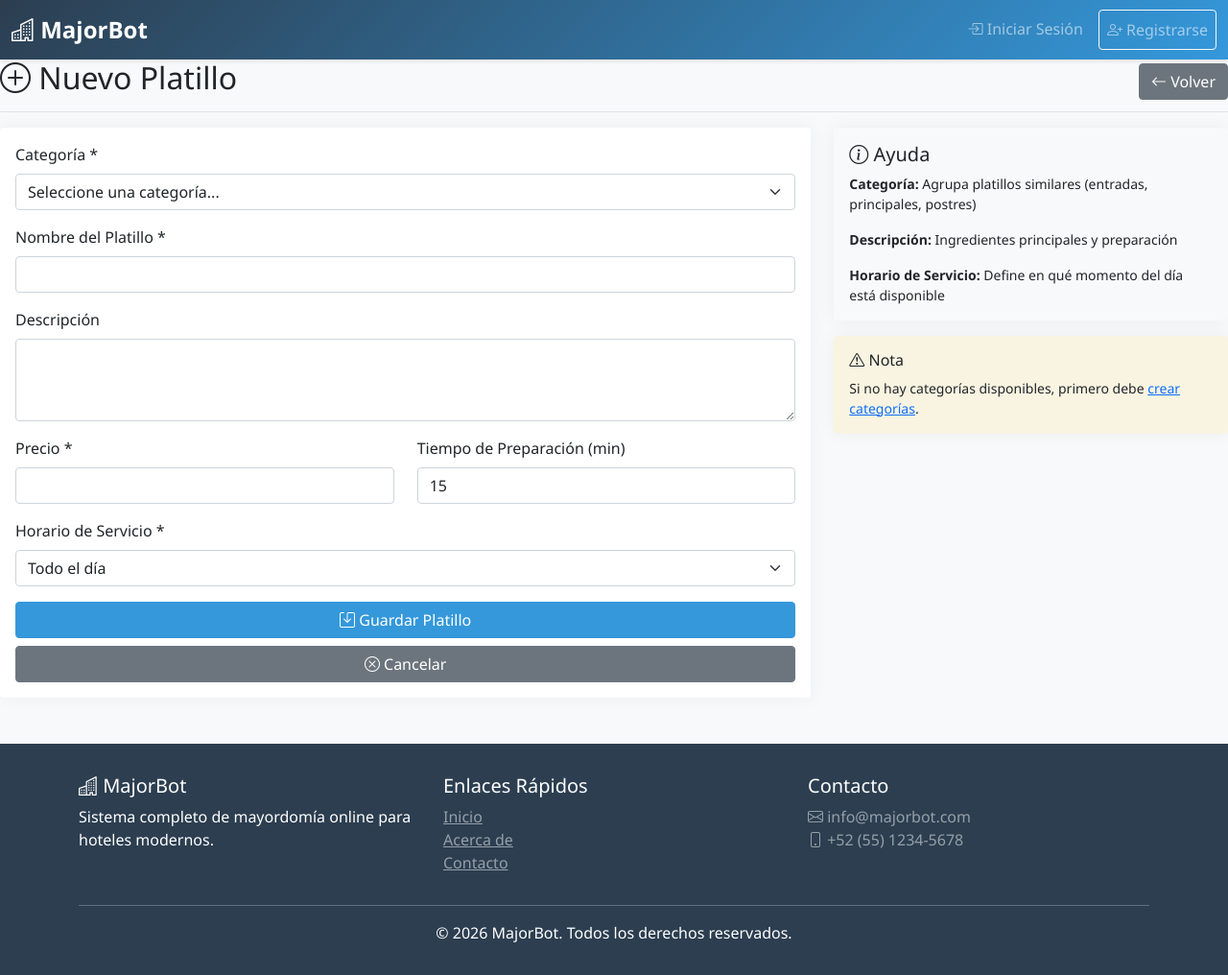
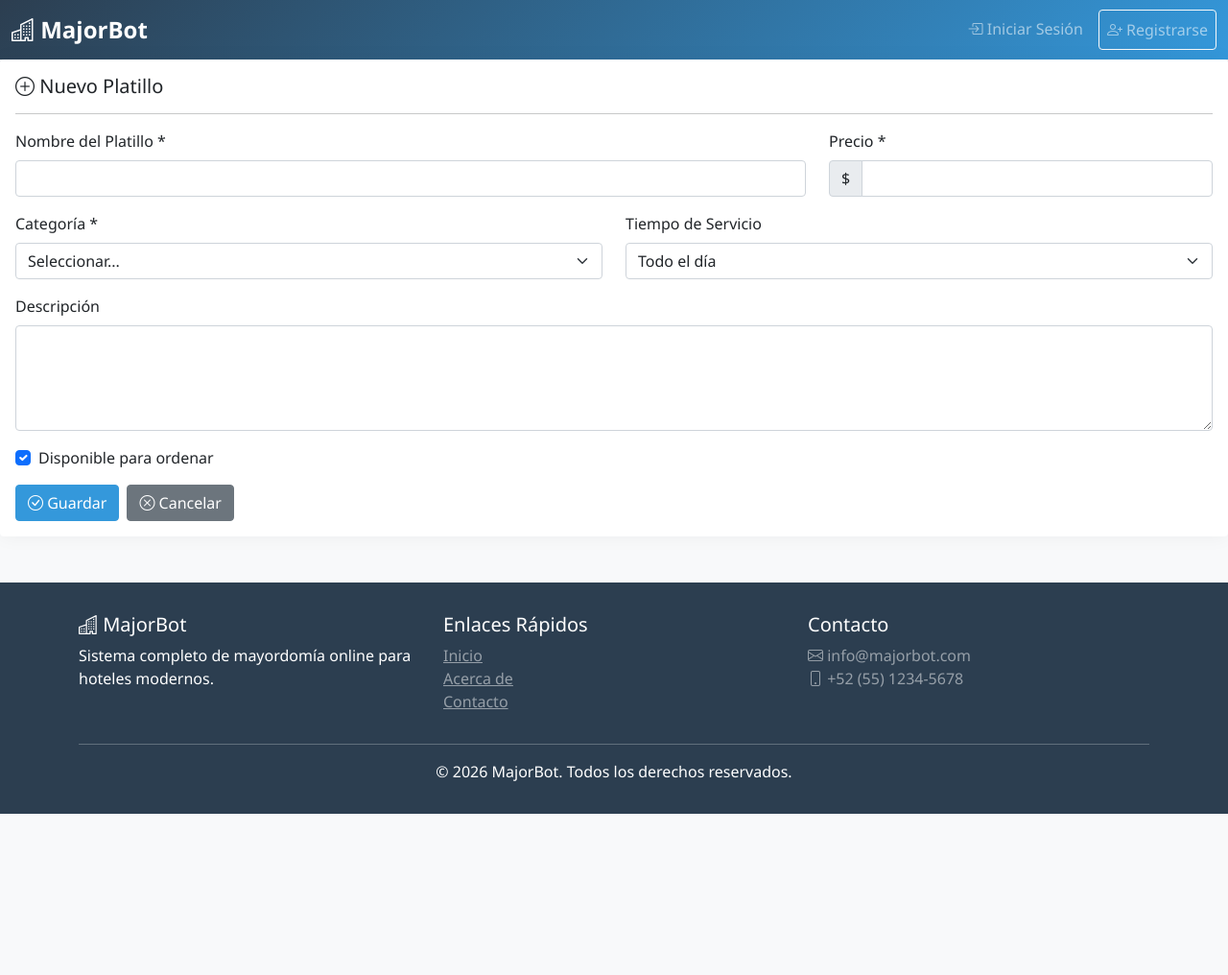
Before and after one commit to danjohn007/enolobot-sistema-php, a PHP site: the page made by app/views/dishes/create.php in a window 1280 px wide. Shown: the whole page at 96% size. After the commit the page ends 848 px from the top, so only its background shows below. Run offline with PHP 8.4, Linux system fonts and the light colour scheme; the template is opened without the code that fills it, so the values that code supplies are empty; some libraries are stand-ins or nearby versions.

Commit message:
Cambios Amenidades y Dishes: rename button, redesign dishes form, update controller
Co-authored-by: danjohn007 <77515822+danjohn007@users.noreply.github.com>

```diff
--- a/app/views/amenities/index.php
+++ b/app/views/amenities/index.php
@@ -2,7 +2,7 @@
     <h1 class="h2"><i class="bi bi-water"></i> Gestión de Amenidades</h1>
     <?php if ($role === 'hotel_admin'): ?>
         <a href="<?php echo BASE_URL; ?>/amenities/create" class="btn btn-primary">
-            <i class="bi bi-plus-circle"></i> Nueva Amenidad
+            <i class="bi bi-plus-circle"></i> Agregar Amenidad
         </a>
     <?php endif; ?>
 </div>
--- a/app/views/dishes/create.php
+++ b/app/views/dishes/create.php
@@ -1,67 +1,64 @@
-<div class="d-flex justify-content-between flex-wrap flex-md-nowrap align-items-center pb-2 mb-3 border-bottom">
-    <h1 class="h2"><i class="bi bi-plus-circle"></i> Nuevo Platillo</h1>
-    <a href="<?php echo BASE_URL; ?>/dishes" class="btn btn-secondary">
-        <i class="bi bi-arrow-left"></i> Volver
-    </a>
-</div>
-
-<div class="row">
-    <div class="col-md-8">
 <div class="card">
     <div class="card-body">
+        <h5 class="card-title mb-3"><i class="bi bi-plus-circle"></i> Nuevo Platillo</h5>
+        <hr>
         <form method="POST" action="<?php echo BASE_URL; ?>/dishes/create" class="needs-validation" novalidate>
-                    <div class="mb-3">
-                        <label for="category_id" class="form-label">Categoría *</label>
-                        <select class="form-select" id="category_id" name="category_id" required>
-                            <option value="">Seleccione una categoría...</option>
-                            <?php foreach ($categories as $category): ?>
-                                <option value="<?php echo $category['id']; ?>">
-                                    <?php echo $category['name']; ?>
-                                </option>
-                            <?php endforeach; ?>
-                        </select>
-                        <div class="invalid-feedback">Seleccione una categoría.</div>
-                    </div>
-
-                    <div class="mb-3">
+            <div class="row mb-3">
+                <div class="col-md-8">
                     <label for="name" class="form-label">Nombre del Platillo *</label>
                     <input type="text" class="form-control" id="name" name="name" required>
                     <div class="invalid-feedback">El nombre es requerido.</div>
                 </div>
-
-                    <div class="mb-3">
-                        <label for="description" class="form-label">Descripción</label>
-                        <textarea class="form-control" id="description" name="description" rows="3"></textarea>
-                    </div>
-
-                    <div class="row">
-                        <div class="col-md-6 mb-3">
+                <div class="col-md-4">
                     <label for="price" class="form-label">Precio *</label>
+                    <div class="input-group">
+                        <span class="input-group-text">$</span>
                         <input type="number" class="form-control" id="price" name="price"
                                step="0.01" min="0" required>
+                    </div>
                     <div class="invalid-feedback">El precio es requerido.</div>
-                        </div>
-
-                        <div class="col-md-6 mb-3">
-                            <label for="preparation_time" class="form-label">Tiempo de Preparación (min)</label>
-                            <input type="number" class="form-control" id="preparation_time" name="preparation_time"
-                                   value="15" min="1">
                 </div>
             </div>
 
-                    <div class="mb-3">
-                        <label for="service_time" class="form-label">Horario de Servicio *</label>
-                        <select class="form-select" id="service_time" name="service_time" required>
+            <div class="row mb-3">
+                <div class="col-md-6">
+                    <label for="category" class="form-label">Categoría *</label>
+                    <select class="form-select" id="category" name="category" required>
+                        <option value="">Seleccionar...</option>
+                        <option value="Entrada">Entrada</option>
+                        <option value="Plato Principal">Plato Principal</option>
+                        <option value="Postre">Postre</option>
+                        <option value="Bebida">Bebida</option>
+                        <option value="Desayuno">Desayuno</option>
+                        <option value="Comida">Comida</option>
+                        <option value="Cena">Cena</option>
+                    </select>
+                    <div class="invalid-feedback">Seleccione una categoría.</div>
+                </div>
+                <div class="col-md-6">
+                    <label for="service_time" class="form-label">Tiempo de Servicio</label>
+                    <select class="form-select" id="service_time" name="service_time">
                         <option value="all_day">Todo el día</option>
                         <option value="breakfast">Desayuno</option>
                         <option value="lunch">Comida</option>
                         <option value="dinner">Cena</option>
                     </select>
                 </div>
+            </div>
 
-                    <div class="d-grid gap-2">
+            <div class="mb-3">
+                <label for="description" class="form-label">Descripción</label>
+                <textarea class="form-control" id="description" name="description" rows="4"></textarea>
+            </div>
+
+            <div class="mb-3 form-check">
+                <input type="checkbox" class="form-check-input" id="is_available" name="is_available" checked>
+                <label class="form-check-label" for="is_available">Disponible para ordenar</label>
+            </div>
+
+            <div class="d-flex gap-2">
                 <button type="submit" class="btn btn-primary">
-                            <i class="bi bi-save"></i> Guardar Platillo
+                    <i class="bi bi-check-circle"></i> Guardar
                 </button>
                 <a href="<?php echo BASE_URL; ?>/dishes" class="btn btn-secondary">
                     <i class="bi bi-x-circle"></i> Cancelar
@@ -70,35 +67,6 @@
         </form>
     </div>
 </div>
-    </div>
-
-    <div class="col-md-4">
-        <div class="card bg-light">
-            <div class="card-body">
-                <h5 class="card-title"><i class="bi bi-info-circle"></i> Ayuda</h5>
-                <p class="card-text small">
-                    <strong>Categoría:</strong> Agrupa platillos similares (entradas, principales, postres)
-                </p>
-                <p class="card-text small">
-                    <strong>Descripción:</strong> Ingredientes principales y preparación
-                </p>
-                <p class="card-text small">
-                    <strong>Horario de Servicio:</strong> Define en qué momento del día está disponible
-                </p>
-            </div>
-        </div>
-
-        <div class="card mt-3 bg-warning bg-opacity-10">
-            <div class="card-body">
-                <h6 class="card-title"><i class="bi bi-exclamation-triangle"></i> Nota</h6>
-                <p class="card-text small mb-0">
-                    Si no hay categorías disponibles, primero debe
-                    <a href="<?php echo BASE_URL; ?>/dishes/categories">crear categorías</a>.
-                </p>
-            </div>
-        </div>
-    </div>
-</div>
 
             </div>
         </main>
--- a/app/views/dishes/index.php
+++ b/app/views/dishes/index.php
@@ -37,7 +37,7 @@ $serviceTimeText = [
     'breakfast' => 'Desayuno',
     'lunch'     => 'Comida',
     'dinner'    => 'Cena',
-    'all_day'   => 'All day',
+    'all_day'   => 'Todo el día',
 ];
 ?>
 
--- a/database.sql
+++ b/database.sql
@@ -142,7 +142,8 @@ CREATE TABLE IF NOT EXISTS menu_categories (
 CREATE TABLE IF NOT EXISTS dishes (
     id INT AUTO_INCREMENT PRIMARY KEY,
     hotel_id INT NOT NULL,
-    category_id INT NOT NULL,
+    category_id INT NULL DEFAULT NULL,
+    category VARCHAR(100) DEFAULT NULL,
     name VARCHAR(200) NOT NULL,
     description TEXT,
     price DECIMAL(10,2) NOT NULL,
@@ -154,7 +155,7 @@ CREATE TABLE IF NOT EXISTS dishes (
     created_at TIMESTAMP DEFAULT CURRENT_TIMESTAMP,
     updated_at TIMESTAMP DEFAULT CURRENT_TIMESTAMP ON UPDATE CURRENT_TIMESTAMP,
     FOREIGN KEY (hotel_id) REFERENCES hotels(id) ON DELETE CASCADE,
-    FOREIGN KEY (category_id) REFERENCES menu_categories(id) ON DELETE CASCADE
+    FOREIGN KEY (category_id) REFERENCES menu_categories(id) ON DELETE SET NULL
 ) ENGINE=InnoDB DEFAULT CHARSET=utf8mb4;
 
 -- ============================================
```
Also changed, not shown: app/controllers/DishesController.php (+14 -11 lines), migration.sql (+55 -0 lines). Lines whose indentation alone changed are shown as unchanged.
